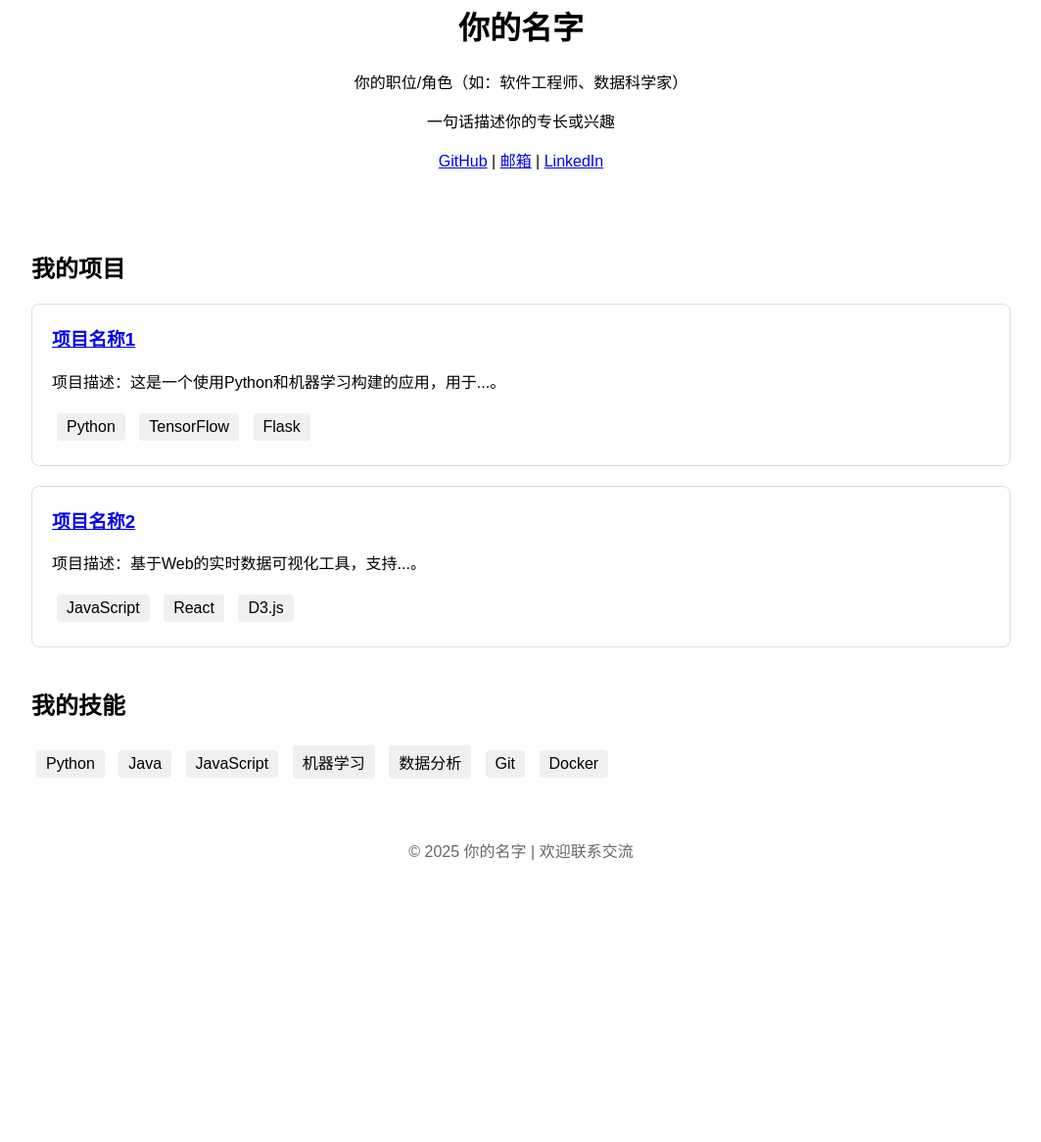
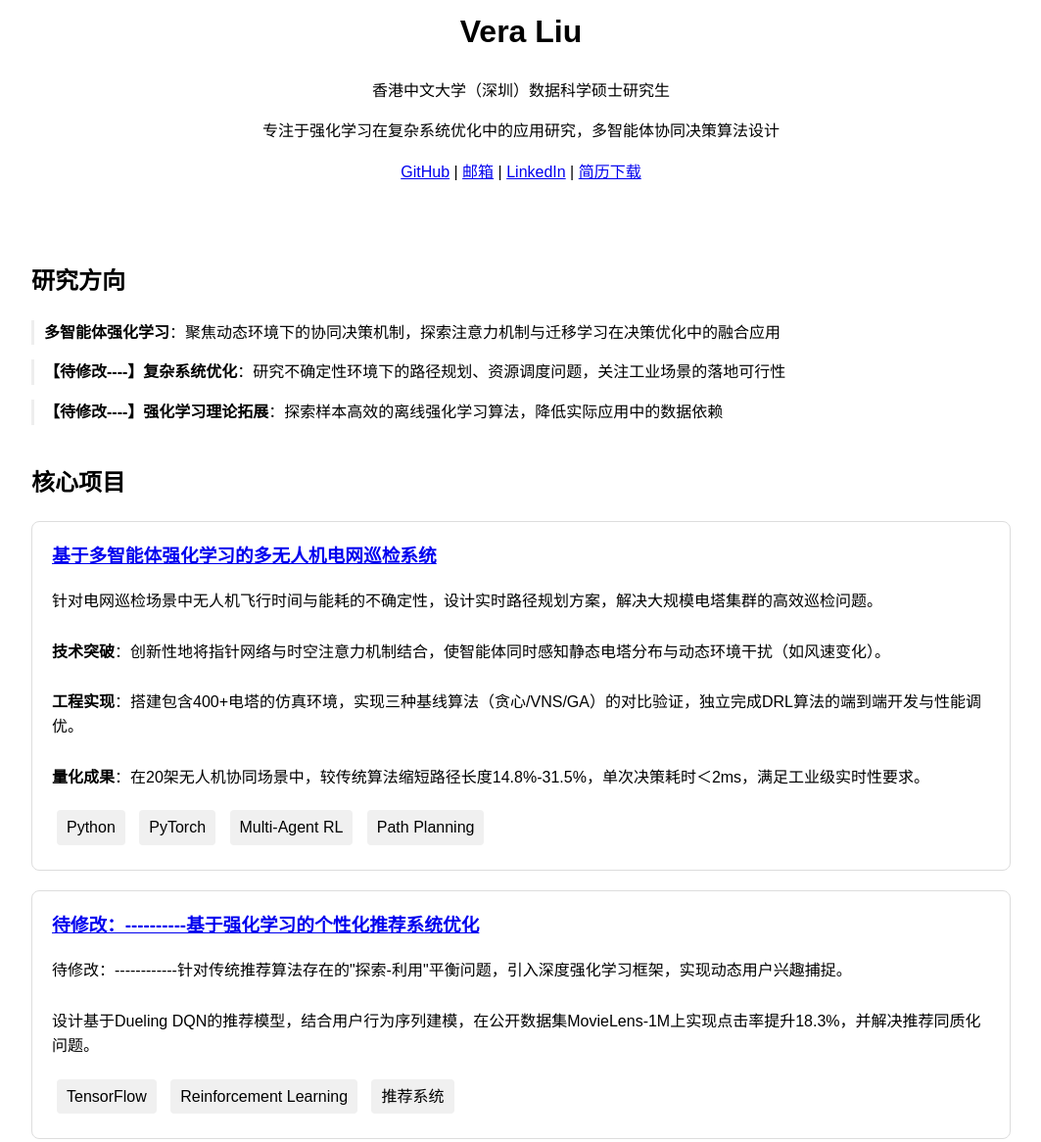
Before and after one commit to vvcookie/vvcookie.github.io, a plain HTML site: page index.html in a window 1280 px wide. Shown: the part 232-1398 px from the top of the page at 98% size, without its empty margins (108-1171 px from the left). Before the commit the page ends 1148 px from the top, so only its background shows below. Drawn offline with Linux system fonts and the light colour scheme.

Commit message:
Update index.html
v2

```diff
--- a/index.html
+++ b/index.html
@@ -3,70 +3,137 @@
 <head>
   <meta charset="UTF-8">
   <meta name="viewport" content="width=device-width, initial-scale=1.0">
-  <title>你的名字 | 个人主页</title>
+  <title>Vera | 个人主页</title>
   <style>
-    body { font-family: Arial, sans-serif; margin: 0; padding: 0; }
+    body { font-family: Arial, sans-serif; margin: 0; padding: 0; line-height: 1.6; }
     .container { max-width: 1000px; margin: 0 auto; padding: 20px; }
     .header { text-align: center; padding: 40px 0; }
     .avatar { width: 150px; height: 150px; border-radius: 50%; object-fit: cover; }
     .projects { margin-top: 40px; }
-    .project-card { border: 1px solid #ddd; border-radius: 8px; padding: 20px; margin-bottom: 20px; }
+    .project-card { border: 1px solid #ddd; border-radius: 8px; padding: 20px; margin-bottom: 20px; transition: transform 0.3s; }
+    .project-card:hover { transform: translateY(-5px); }
     .project-card h3 { margin-top: 0; }
     .skills { margin-top: 40px; }
     .skill-tag { display: inline-block; background-color: #f0f0f0; padding: 5px 10px; border-radius: 4px; margin: 5px; }
-    .footer { text-align: center; padding: 20px 0; color: #666; }
+    .footer { text-align: center; padding: 20px 0; color: #666; margin-top: 60px; }
+    .research-interests, .publications, .blog { margin-top: 40px; }
+    .interest-item, .pub-item { margin-bottom: 15px; padding-left: 10px; border-left: 3px solid #eee; }
+    .blog-card { border: 1px solid #ddd; border-radius: 8px; padding: 15px; margin-bottom: 15px; }
+    .timeline { position: relative; margin-top: 30px; padding-left: 30px; }
+    .timeline::before { content: ''; position: absolute; left: 0; top: 0; bottom: 0; width: 2px; background: #ddd; }
+    .timeline-item { position: relative; margin-bottom: 25px; }
+    .timeline-item::before { content: ''; position: absolute; left: -34px; top: 5px; width: 10px; height: 10px; border-radius: 50%; background: #333; }
   </style>
 </head>
 <body>
   <div class="container">
     <div class="header">
-      <img src="https://picsum.photos/200/200" alt="你的头像" class="avatar">
-      <h1>你的名字</h1>
-      <p>你的职位/角色（如：软件工程师、数据科学家）</p>
-      <p>一句话描述你的专长或兴趣</p>
-      <a href="https://github.com/你的用户名">GitHub</a> |
-      <a href="mailto:你的邮箱">邮箱</a> |
-      <a href="https://linkedin.com/in/你的ID">LinkedIn</a>
+      <img src="https://picsum.photos/200/200" alt="Vera的头像" class="avatar">
+      <h1>Vera Liu</h1>
+      <p>香港中文大学（深圳）数据科学硕士研究生</p>
+      <p>专注于强化学习在复杂系统优化中的应用研究，多智能体协同决策算法设计</p>
+      <a href="https://github.com/vvcookie">GitHub</a> |
+      <a href="mailto:veraliu8849@163.com">邮箱</a> |
+      <a href="https://linkedin.com/in/你的ID">LinkedIn</a> |
+      <a href="你的简历PDF链接" target="_blank">简历下载</a>
     </div>
 
+    <!-- 研究兴趣板块 -->
+    <div class="research-interests">
+      <h2>研究方向</h2>
+      <div class="interest-item">
+        <strong>多智能体强化学习</strong>：聚焦动态环境下的协同决策机制，探索注意力机制与迁移学习在决策优化中的融合应用
+      </div>
+      <div class="interest-item">
+        <strong>【待修改----】复杂系统优化</strong>：研究不确定性环境下的路径规划、资源调度问题，关注工业场景的落地可行性
+      </div>
+      <div class="interest-item">
+        <strong>【待修改----】强化学习理论拓展</strong>：探索样本高效的离线强化学习算法，降低实际应用中的数据依赖
+      </div>
+    </div>
+
+    <!-- 项目经历板块 -->
     <div class="projects">
-      <h2>我的项目</h2>
+      <h2>核心项目</h2>
       <div class="project-card">
-        <h3><a href="https://github.com/你的用户名/项目1">项目名称1</a></h3>
-        <p>项目描述：这是一个使用Python和机器学习构建的应用，用于...。</p>
+        <h3><a href="https://github.com/vvcookie/DRL4VRP_EXP">基于多智能体强化学习的多无人机电网巡检系统</a></h3>
+        <p>针对电网巡检场景中无人机飞行时间与能耗的不确定性，设计实时路径规划方案，解决大规模电塔集群的高效巡检问题。<br><br>
+        <strong>技术突破</strong>：创新性地将指针网络与时空注意力机制结合，使智能体同时感知静态电塔分布与动态环境干扰（如风速变化）。<br><br>
+        <strong>工程实现</strong>：搭建包含400+电塔的仿真环境，实现三种基线算法（贪心/VNS/GA）的对比验证，独立完成DRL算法的端到端开发与性能调优。<br><br>
+        <strong>量化成果</strong>：在20架无人机协同场景中，较传统算法缩短路径长度14.8%-31.5%，单次决策耗时＜2ms，满足工业级实时性要求。</p>
         <div>
           <span class="skill-tag">Python</span>
-          <span class="skill-tag">TensorFlow</span>
-          <span class="skill-tag">Flask</span>
+          <span class="skill-tag">PyTorch</span>
+          <span class="skill-tag">Multi-Agent RL</span>
+          <span class="skill-tag">Path Planning</span>
         </div>
       </div>
       <div class="project-card">
-        <h3><a href="https://github.com/你的用户名/项目2">项目名称2</a></h3>
-        <p>项目描述：基于Web的实时数据可视化工具，支持...。</p>
+        <h3><a href="https://github.com/你的用户名/项目2">待修改：----------基于强化学习的个性化推荐系统优化</a></h3>
+        <p>待修改：------------针对传统推荐算法存在的"探索-利用"平衡问题，引入深度强化学习框架，实现动态用户兴趣捕捉。<br><br>
+        设计基于Dueling DQN的推荐模型，结合用户行为序列建模，在公开数据集MovieLens-1M上实现点击率提升18.3%，并解决推荐同质化问题。</p>
         <div>
-          <span class="skill-tag">JavaScript</span>
-          <span class="skill-tag">React</span>
-          <span class="skill-tag">D3.js</span>
+          <span class="skill-tag">TensorFlow</span>
+          <span class="skill-tag">Reinforcement Learning</span>
+          <span class="skill-tag">推荐系统</span>
         </div>
       </div>
     </div>
 
+    <!-- 学术成果板块 -->
+    <div class="publications">
+      <h2>学术成果</h2>
+      <div class="pub-item">
+        <strong>[已接收] 第一作者</strong>：《Multi-Agent DRL-Based Online Path Planning for UAV Power Tower Inspection with Travel Time Uncertainty》<br>
+        2025 IEEE International Conference on Systems, Man, and Cybernetics (SMC) <br>
+        <em>研究亮点：提出融合时空不确定性的多智能体决策框架，为工业级无人机协同系统提供理论支撑</em>
+      </div>
+    </div>
+
+    <!-- 技术博客板块 -->
+    <div class="blog">
+      <h2>技术笔记</h2>
+      <div class="blog-card">
+        <h3><a href="你的博客链接1">多智能体强化学习中的信用分配问题：从理论到实践</a></h3>
+        <p>解析MARL中个体奖励与全局目标的冲突根源，对比集中式训练与去中心化执行（CTDE）框架的优劣，附MADDPG算法实现细节</p>
+      </div>
+      <div class="blog-card">
+        <h3><a href="你的博客链接2">待修改------------</a></h3>
+        <p>待修改------------从TSP问题切入，详解指针网络的注意力机制设计，对比不同解码策略（贪婪/采样）在路径规划任务中的性能差异</p>
+      </div>
+    </div>
+
+    <!-- 技能板块 -->
     <div class="skills">
-      <h2>我的技能</h2>
+      <h2>技术栈</h2>
       <div>
         <span class="skill-tag">Python</span>
-        <span class="skill-tag">Java</span>
-        <span class="skill-tag">JavaScript</span>
-        <span class="skill-tag">机器学习</span>
-        <span class="skill-tag">数据分析</span>
+        <span class="skill-tag">PyTorch/TensorFlow</span>
+        <span class="skill-tag">多智能体强化学习</span>
+        <span class="skill-tag">推荐系统</span>
         <span class="skill-tag">Git</span>
-        <span class="skill-tag">Docker</span>
+        <span class="skill-tag">LaTeX</span>
+        <span class="skill-tag">SQL</span>
+      </div>
+    </div>
+
+    <!-- 教育经历时间线 -->
+    <div class="timeline">
+      <h2>教育经历</h2>
+      <div class="timeline-item">
+        <strong>香港中文大学（深圳）| 数据科学硕士 | 2025-2026</strong><br>
+        研究方向：强化学习与复杂系统优化<br>
+        核心课程：高级机器学习、强化学习、数据结构与算法分析
+      </div>
+      <div class="timeline-item">
+        <strong>华南理工大学 | 计算机科学与技术（全英创新班） | 2021-2025</strong><br>
+        相关经历：美国数学建模竞赛二等奖、优秀毕业论文
       </div>
     </div>
   </div>
 
   <div class="footer">
-    <p>&copy; 2025 你的名字 | 欢迎联系交流</p>
+    <p>&copy; 2025 Vera Liu | 持续更新中，欢迎交流合作</p>
   </div>
 </body>
 </html>
```
